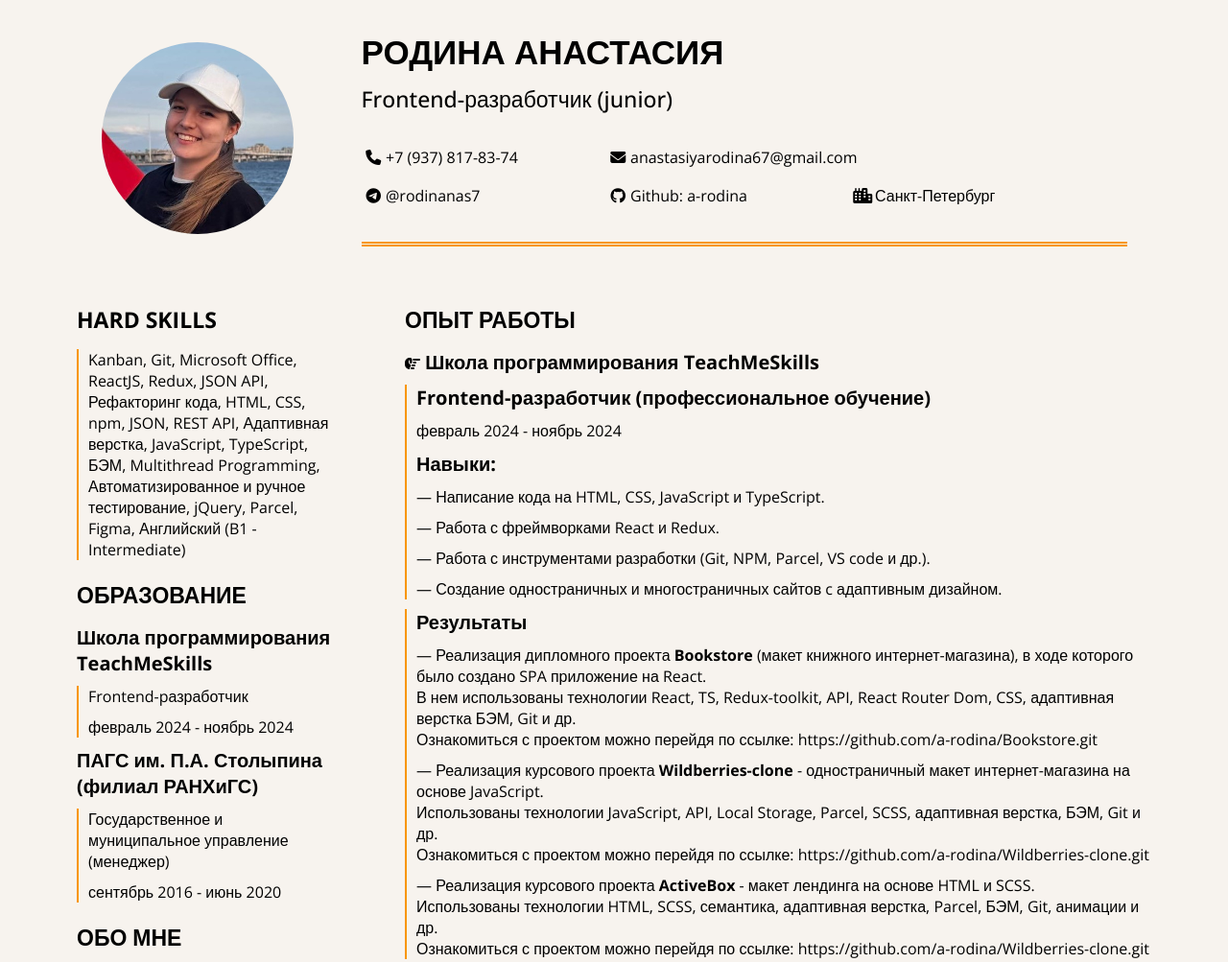
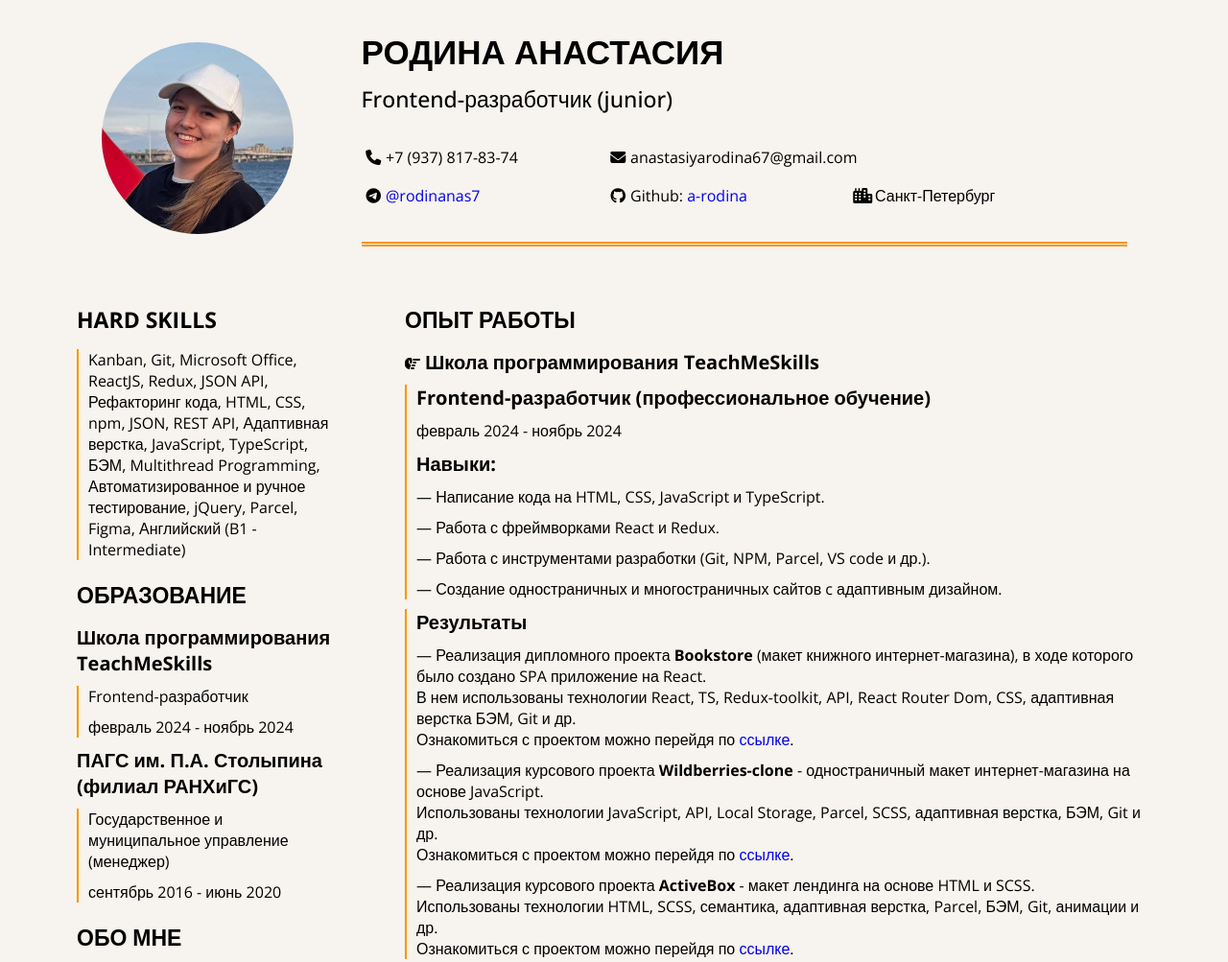
Before and after one commit to a-rodina/resume, a plain HTML site: page src/index.html in a window 1280 px wide. Shown: the top 1003 px of the page at 96% size. Drawn offline with nearby package versions, Linux system fonts and the light colour scheme.

Commit message:
add links

```diff
--- a/src/index.html
+++ b/src/index.html
@@ -38,13 +38,13 @@
                             <div class="icons-block">
                                 <i class="fa-brands fa-telegram my-icon"></i>
                             </div>
-                            <span class="header__info-content">@rodinanas7</span>
+                            <span class="header__info-content"><a href="https://t.me/rodinanas7" target=" _blank">@rodinanas7</a></span>
                         </div>
                         <div class="header__info-contacts-block">
                             <div class="icons-block">
                                 <i class="fa-brands fa-github my-icon"></i>
                             </div>
-                            <span class="header__info-content">Github: a-rodina</span>
+                            <span class="header__info-content">Github: <a href="https://github.com/a-rodina" target=" _blank">a-rodina</a></span>
                         </div>
                         <div class="header__info-contacts-block">
                             <div class="icons-block">
@@ -116,14 +116,14 @@
                             <h4 class="cv-content__subtitle">Результаты</h4>
                             <p class="cv-content__text">— Реализация дипломного проекта <span class="title-style">Bookstore</span> (макет книжного интернет-магазина), в ходе которого было создано SPA приложение на React.
                                 <br> В нем использованы технологии React, TS, Redux-toolkit, API, React Router Dom, CSS, адаптивная верстка БЭМ, Git и др.
-                                <br> Ознакомиться с проектом можно перейдя по ссылке: https://github.com/a-rodina/Bookstore.git</p>
+                                <br> Ознакомиться с проектом можно перейдя по <a href="https://github.com/a-rodina/Bookstore" target=" _blank">ссылке</a>.</p>
                             <p class="cv-content__text">— Реализация курсового проекта <span class="title-style">Wildberries-clone</span> - одностраничный макет интернет-магазина на основе JavaScript.
                                 <br>Использованы технологии JavaScript, API, Local Storage, Parcel, SCSS, адаптивная верстка, БЭМ, Git и др.
-                                <br>Ознакомиться с проектом можно перейдя по ссылке: https://github.com/a-rodina/Wildberries-clone.git
+                                <br>Ознакомиться с проектом можно перейдя по <a href="https://github.com/a-rodina/Wildberries-clone" target=" _blank">ссылке</a>.
                             </p>
                             <p class="cv-content__text">— Реализация курсового проекта <span class="title-style">ActiveBox</span> - макет лендинга на основе HTML и SCSS.
                                 <br>Использованы технологии HTML, SCSS, семантика, адаптивная верстка, Parcel, БЭМ, Git, анимации и др.
-                                <br>Ознакомиться с проектом можно перейдя по ссылке: https://github.com/a-rodina/Wildberries-clone.git
+                                <br>Ознакомиться с проектом можно перейдя по <a href="https://github.com/a-rodina/ActiveBox" target=" _blank">ссылке</a>.
                             </p>
                         </div>
                     </div>
```
